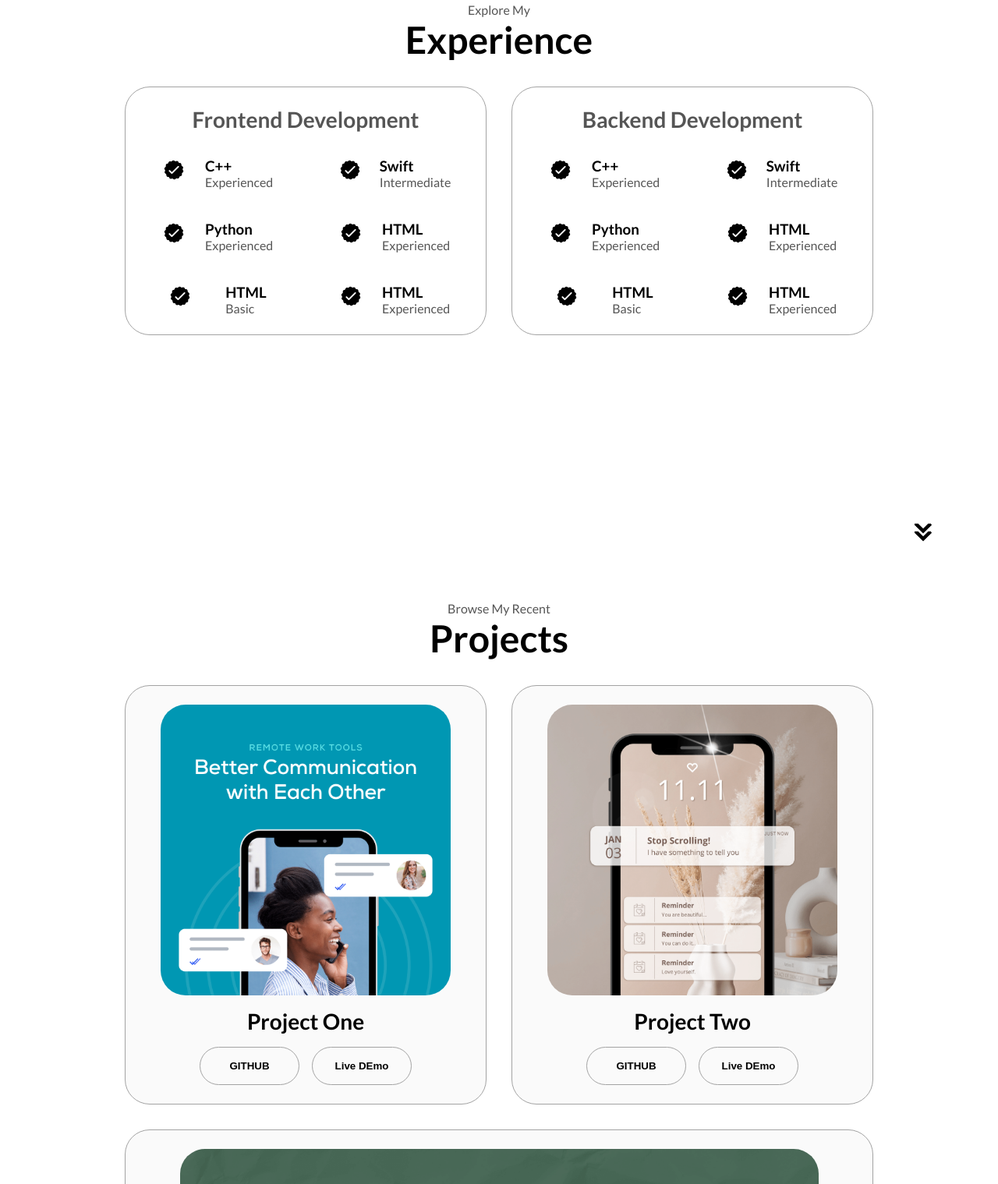
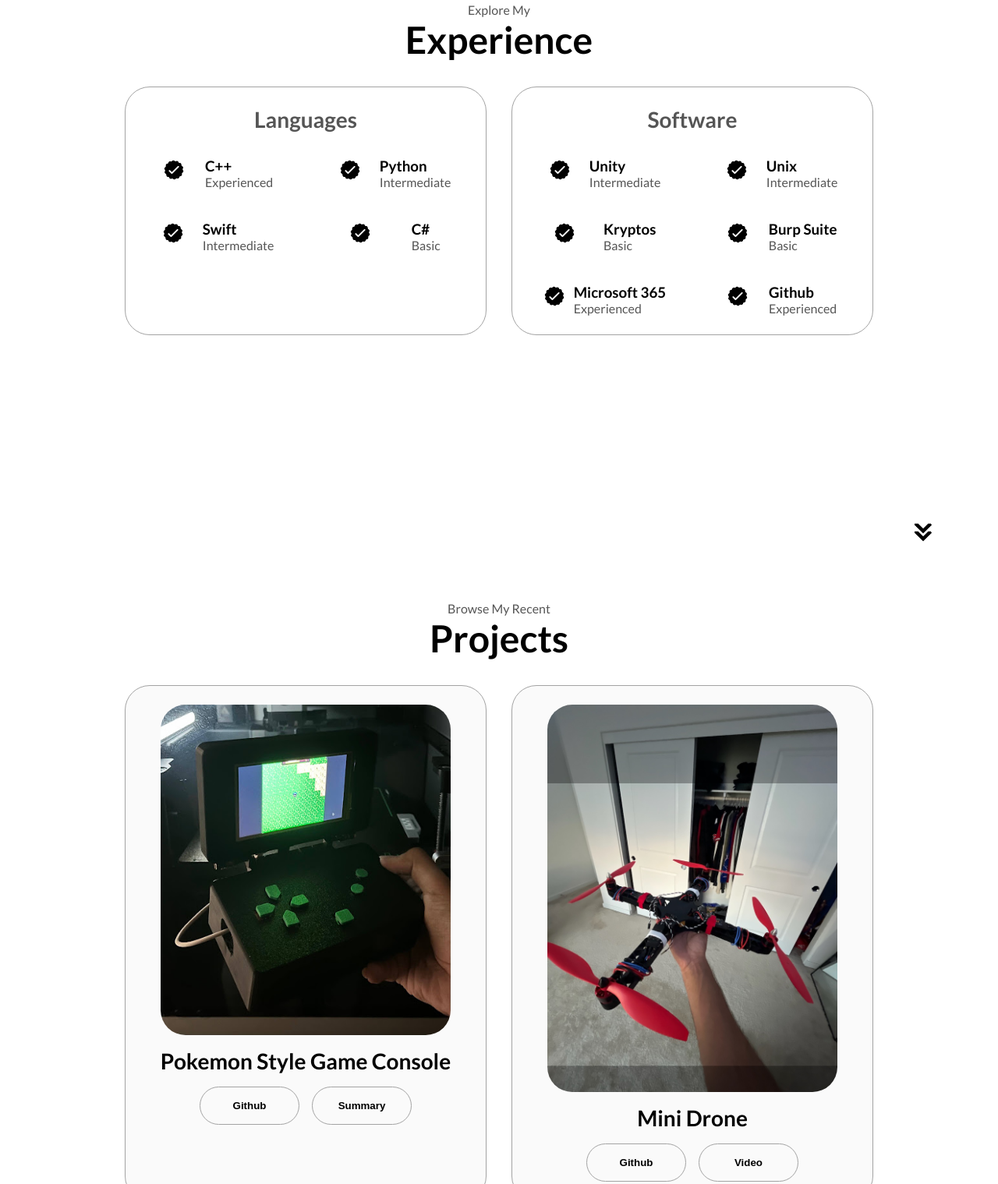
Before and after one commit to ParkerOria/parkeroria.github.io, a plain HTML site: page index.html in a window 1280 px wide. Shown: the part 1693-3212 px from the top of the page at 78% size. Drawn offline with Linux system fonts and the light colour scheme.

Commit message:
Updated projects
Finalized personal information, projects

```diff
--- a/index.html
+++ b/index.html
@@ -68,22 +68,23 @@
             </div>
             <div class="about-details-container">
                 <div class="about-containers">
-                    <div class="details-container">
+                    <!-- <div class="details-container">
                         <img src="./assets/experience.png" alt="Experience Icon"
                         class="icon">
                         <h3>Experience</h3>
                         <p>2+ years <br />Frontend Development</p>
-                    </div>
+                    </div> -->
                     <div class="details-container">
                         <img src="./assets/education.png" alt="Education Icon"
                         class="icon">
                         <h3>Education</h3>
-                        <p>B.Sc. Bachelors Degree <br />Cyber Security</p>
+                        <p>B.S. in Computer Science - Cyber Security <br />California State University: Fullerton</p>
                     </div>
                 </div>
                 <div class="text-container">
-                    <p>Originally from the Bay Area and currently attending California State University: Fullerton (Expected May 2027)
-                        persuing my degree in Computer Science with a concentration in Cyber Security. Hoping to work in <--! Something Here!->, my next step is ...</p>
+                    <p>Originally from the Bay Area and currently attending California State University: Fullerton (Expected graduation May 2027)
+                        persuing my degree in Computer Science with a concentration in Cyber Security. Hoping to work in network security,
+                        my next step is completing my degree and becoming certified with COMPTIA Security +.</p>
                 </div>
             </div>
         </div>
@@ -96,13 +97,20 @@
         <div class="experience-details-container">
             <div class="about-containers">
                 <div class="details-container">
-                    <h2 class="experience-sub-title">Frontend Development</h2>
+                    <h2 class="experience-sub-title">Languages</h2>
                     <div class="article-container">
                         <article>
                             <img src="./assets/checkmark.png" alt="Experience Icon" class="icon">
                             <div>
                                 <h3>C++</h3>
                                 <p>Experienced</p>
+                            </div>
+                        </article>
+                        <article>
+                            <img src="./assets/checkmark.png" alt="Experience Icon" class="icon">
+                            <div>
+                                <h3>Python</h3>
+                                <p>Intermediate</p>
                             </div>
                         </article>
                         <article>
@@ -115,75 +123,55 @@
                         <article>
                             <img src="./assets/checkmark.png" alt="Experience Icon" class="icon">
                             <div>
-                                <h3>Python</h3>
+                                <h3>C#</h3>
+                                <p>Basic</p>
+                            </div>
+                        </article>
+
+                    </div>
+                </div>
+                <div class="details-container">
+                    <h2 class="experience-sub-title">Software</h2>
+                    <div class="article-container">
+                        <article>
+                            <img src="./assets/checkmark.png" alt="Experience Icon" class="icon">
+                            <div>
+                                <h3>Unity</h3>
+                                <p>Intermediate</p>
+                            </div>
+                        </article>
+                        <article>
+                            <img src="./assets/checkmark.png" alt="Experience Icon" class="icon">
+                            <div>
+                                <h3>Unix</h3>
+                                <p>Intermediate</p>
+                            </div>
+                        </article>
+                        <article>
+                            <img src="./assets/checkmark.png" alt="Experience Icon" class="icon">
+                            <div>
+                                <h3>Kryptos</h3>
+                                <p>Basic</p>
+                            </div>
+                        </article>
+                        <article>
+                            <img src="./assets/checkmark.png" alt="Experience Icon" class="icon">
+                            <div>
+                                <h3>Burp Suite</h3>
+                                <p>Basic</p>
+                            </div>
+                        </article>
+                        <article>
+                            <img src="./assets/checkmark.png" alt="Experience Icon" class="icon">
+                            <div>
+                                <h3>Microsoft 365</h3>
                                 <p>Experienced</p>
                             </div>
                         </article>
                         <article>
                             <img src="./assets/checkmark.png" alt="Experience Icon" class="icon">
                             <div>
-                                <h3>HTML</h3>
-                                <p>Experienced</p>
-                            </div>
-                        </article>
-                        <article>
-                            <img src="./assets/checkmark.png" alt="Experience Icon" class="icon">
-                            <div>
-                                <h3>HTML</h3>
-                                <p>Basic</p>
-                            </div>
-                        </article>
-                        <article>
-                            <img src="./assets/checkmark.png" alt="Experience Icon" class="icon">
-                            <div>
-                                <h3>HTML</h3>
-                                <p>Experienced</p>
-                            </div>
-                        </article>
-                    </div>
-                </div>
-                <div class="details-container">
-                    <h2 class="experience-sub-title">Backend Development</h2>
-                    <div class="article-container">
-                        <article>
-                            <img src="./assets/checkmark.png" alt="Experience Icon" class="icon">
-                            <div>
-                                <h3>C++</h3>
-                                <p>Experienced</p>
-                            </div>
-                        </article>
-                        <article>
-                            <img src="./assets/checkmark.png" alt="Experience Icon" class="icon">
-                            <div>
-                                <h3>Swift</h3>
-                                <p>Intermediate</p>
-                            </div>
-                        </article>
-                        <article>
-                            <img src="./assets/checkmark.png" alt="Experience Icon" class="icon">
-                            <div>
-                                <h3>Python</h3>
-                                <p>Experienced</p>
-                            </div>
-                        </article>
-                        <article>
-                            <img src="./assets/checkmark.png" alt="Experience Icon" class="icon">
-                            <div>
-                                <h3>HTML</h3>
-                                <p>Experienced</p>
-                            </div>
-                        </article>
-                        <article>
-                            <img src="./assets/checkmark.png" alt="Experience Icon" class="icon">
-                            <div>
-                                <h3>HTML</h3>
-                                <p>Basic</p>
-                            </div>
-                        </article>
-                        <article>
-                            <img src="./assets/checkmark.png" alt="Experience Icon" class="icon">
-                            <div>
-                                <h3>HTML</h3>
+                                <h3>Github</h3>
                                 <p>Experienced</p>
                             </div>
                         </article>
@@ -202,45 +190,45 @@
 
             <div class="details-container color-container">
                 <div class="article-container">
-                    <img src="./assets/project-1.png" alt="Project 1" class="project-img">
+                    <img src="./assets/nudeck.jpg" alt="Nu Deck" class="project-img">
                 </div>
-                <h2 class="experience-sub-title project-title">Project One</h2>
+                <h2 class="experience-sub-title project-title">Pokemon Style Game Console</h2>
                 <div class="btn-container">
-                    <button class="btn btn-color-2 project-btn" onclick="location.href='https://github.com/'">
-                        GITHUB
+                    <button class="btn btn-color-2 project-btn" onclick="location.href='https://github.com/Kentalope22/Nu-Deck'">
+                        Github
                     </button>
-                    <button class="btn btn-color-2 project-btn" onclick="location.href='https://github.com/'">
-                        Live DEmo
+                    <button class="btn btn-color-2 project-btn" onclick="location.href='https://docs.google.com/presentation/d/1qxo1MTdwLvrgR8U8x-YYvvneytEV_C1uG8JdWV0qhkM/present?usp=sharing'">
+                        Summary
                     </button>
                 </div>
             </div>
 
             <div class="details-container color-container">
                 <div class="article-container">
-                    <img src="./assets/project-2.png" alt="Project 2" class="project-img">
+                    <img src="./assets/minidrone.jpg" alt="Mini Drone" class="project-img">
                 </div>
-                <h2 class="experience-sub-title project-title">Project Two</h2>
+                <h2 class="experience-sub-title project-title">Mini Drone</h2>
                 <div class="btn-container">
-                    <button class="btn btn-color-2 project-btn" onclick="location.href='https://github.com/'">
-                        GITHUB
+                    <button class="btn btn-color-2 project-btn" onclick="location.href='https://github.com/ParkerOria/Mini-Drone'">
+                        Github
                     </button>
-                    <button class="btn btn-color-2 project-btn" onclick="location.href='https://github.com/'">
-                        Live DEmo
+                    <button class="btn btn-color-2 project-btn" onclick="location.href='https://photos.app.goo.gl/c9G4MzigbrqmJKjE8'">
+                        Video
                     </button>
                 </div>
             </div>
 
             <div class="details-container color-container">
                 <div class="article-container">
-                    <img src="./assets/project-3.png" alt="Project 3" class="project-img">
+                    <img src="./assets/frozenfunctions.png" alt="Project 3" class="project-img">
                 </div>
-                <h2 class="experience-sub-title project-title">Project One</h2>
+                <h2 class="experience-sub-title project-title">Frozen Functions</h2>
                 <div class="btn-container">
-                    <button class="btn btn-color-2 project-btn" onclick="location.href='https://github.com/'">
-                        GITHUB
+                    <button class="btn btn-color-2 project-btn" onclick="location.href='https://github.com/DanielAkala/FrozenFunctions/'">
+                        Github
                     </button>
-                    <button class="btn btn-color-2 project-btn" onclick="location.href='https://github.com/'">
-                        Live DEmo
+                    <button class="btn btn-color-2 project-btn" onclick="location.href='https://youtu.be/mMD1Al7eEjk'">
+                        Video Walkthrough
                     </button>
                 </div>
             </div></div>
```
Also changed, not shown: assets/1about-pic.png (deleted), assets/frozenfunctions.png (added), assets/minidrone.jpg (added), assets/nudeck.jpg (added), assets/profile-pic-2.png (deleted), assets/profile-pic1.png (deleted), assets/project-1.png (deleted), assets/project-2.png (deleted), assets/project-3.png (deleted), 1 other file.
